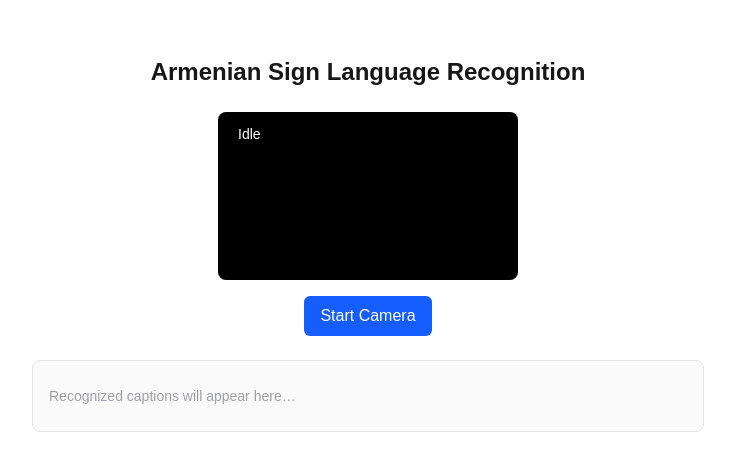
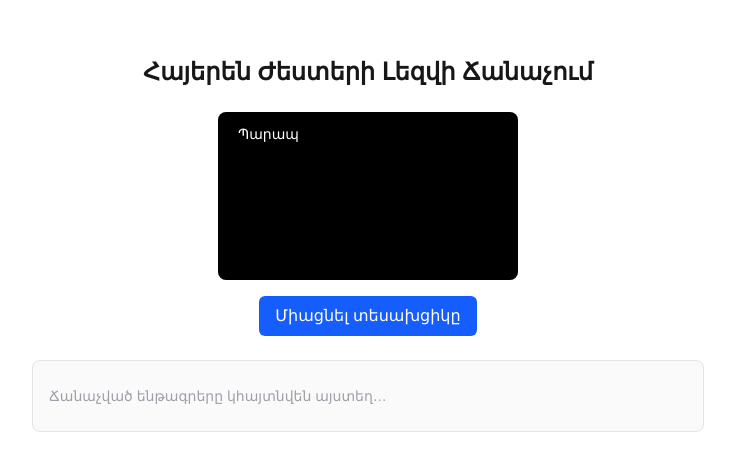
Before and after one commit to nairaamiryan/SIGNUM, a Next.js app in the folder frontend/: page / in a window 1280 px wide. Shown: the part 156-626 px from the top of the page, without its empty margins (272-1007 px from the left). Built offline with nearby package versions, Linux system fonts and the light colour scheme.

Commit message:
KAN-12: Add i18n support (Eastern/Western Armenian) via react-i18next, remove hardcoded labels

```diff
--- a/frontend/app/layout.tsx
+++ b/frontend/app/layout.tsx
@@ -1,6 +1,8 @@
 import type { Metadata } from "next";
 import { Geist, Geist_Mono } from "next/font/google";
 import "./globals.css";
+import I18nProvider from "@/components/I18nProvider";
+
 
 const geistSans = Geist({
   variable: "--font-geist-sans",
@@ -23,7 +25,9 @@ export default function RootLayout({ children }: LayoutProps<"/">) {
       lang="en"
       className={`${geistSans.variable} ${geistMono.variable} h-full antialiased`}
     >
-      <body className="min-h-full flex flex-col">{children}</body>
-    </html>
+      <body className={`${geistSans.variable} ${geistMono.variable} antialiased`}>
+        <I18nProvider>{children}</I18nProvider>
+      </body>
+    </html >
   );
 }
--- a/frontend/app/page.tsx
+++ b/frontend/app/page.tsx
@@ -1,11 +1,14 @@
 "use client";
 
 import { useCallback, useState } from "react";
+import { useTranslation } from "react-i18next";
 import CameraFeed from "@/components/CameraFeed";
 import CaptionDisplay from "@/components/CaptionDisplay";
 import { useRecognitionSocket } from "@/lib/useRecognitionSocket";
 
 export default function Home() {
+  const { t } = useTranslation();
+
   const [caption, setCaption] = useState("");
   const [confidence, setConfidence] = useState<number | null>(null);
   const [unrecognized, setUnrecognized] = useState(false);
@@ -51,7 +54,7 @@ export default function Home() {
 
   return (
     <main className="min-h-screen flex flex-col items-center justify-center p-8 gap-6">
-      <h1 className="text-2xl font-bold">Armenian Sign Language Recognition</h1>
+      <h1 className="text-2xl font-bold">{t("app.title")}</h1>
 
       <CameraFeed
         onStreamReady={handleStreamReady}
@@ -68,8 +71,7 @@ export default function Home() {
 
       {connectionError && (
         <p className="text-red-500 text-sm max-w-2xl text-center">
-          {connectionError} — the Gesture Recognition Service may not be
-          running yet.
+          {connectionError}
         </p>
       )}
     </main>
--- a/frontend/components/CameraFeed.tsx
+++ b/frontend/components/CameraFeed.tsx
@@ -1,6 +1,7 @@
 "use client";
 
 import { useRef, useState, useCallback, useEffect } from "react";
+import { useTranslation } from "react-i18next";
 
 export type RecognitionState = "idle" | "listening" | "processing" | "error";
 
@@ -22,6 +23,8 @@ export default function CameraFeed({
     onFrameCaptured,
     onFinalize,
 }: CameraFeedProps) {
+    const { t } = useTranslation();
+
     const videoRef = useRef<HTMLVideoElement>(null);
     const canvasRef = useRef<HTMLCanvasElement>(null);
     const streamRef = useRef<MediaStream | null>(null);
@@ -80,10 +83,10 @@ export default function CameraFeed({
             console.error("Camera access error:", err);
             setState("error");
             setErrorMessage(
-        err instanceof Error ? err.message : "Unable to access camera"
+                err instanceof Error ? err.message : t("camera.accessError")
             );
         }
-  }, [onStreamReady, startFrameCapture]);
+    }, [onStreamReady, startFrameCapture, t]);
 
     const stopCamera = useCallback(() => {
         stopFrameCapture();
@@ -119,10 +122,10 @@ export default function CameraFeed({
     }, [stopFrameCapture]);
 
     const stateLabel: Record<RecognitionState, string> = {
-    idle: "Idle",
-    listening: "● Listening",
-    processing: "Processing...",
-    error: "Error",
+        idle: t("state.idle"),
+        listening: t("state.listening"),
+        processing: t("state.processing"),
+        error: t("state.error"),
     };
 
     return (
@@ -152,7 +155,7 @@ export default function CameraFeed({
                         onClick={startCamera}
                         className="px-4 py-2 rounded-md bg-blue-600 text-white hover:bg-blue-700 transition"
                     >
-            Start Camera
+                        {t("controls.startCamera")}
                     </button>
                 ) : (
                     <>
@@ -161,13 +164,13 @@ export default function CameraFeed({
                             disabled={state !== "listening"}
                             className="px-4 py-2 rounded-md bg-emerald-600 text-white hover:bg-emerald-700 transition disabled:opacity-50 disabled:cursor-not-allowed"
                         >
-              Finalize
+                            {t("controls.finalize")}
                         </button>
                         <button
                             onClick={stopCamera}
                             className="px-4 py-2 rounded-md bg-red-600 text-white hover:bg-red-700 transition"
                         >
-              Stop Camera
+                            {t("controls.stopCamera")}
                         </button>
                     </>
                 )}
--- a/frontend/components/CaptionDisplay.tsx
+++ b/frontend/components/CaptionDisplay.tsx
@@ -1,4 +1,6 @@
 "use client";
+
+import { useTranslation } from "react-i18next";
 
 interface CaptionDisplayProps {
     caption: string;
@@ -11,23 +13,25 @@ export default function CaptionDisplay({
     confidence,
     unrecognized,
 }: CaptionDisplayProps) {
+    const { t } = useTranslation();
+
     return (
         <div className="w-full max-w-2xl min-h-[72px] rounded-lg border border-zinc-200 dark:border-zinc-800 bg-zinc-50 dark:bg-zinc-900 px-4 py-3 flex flex-col justify-center">
             {unrecognized ? (
                 <p className="text-amber-600 dark:text-amber-400 text-sm font-medium flex items-center gap-2">
-                    ⚠ Gesture not recognized — please repeat the sign.
+                    ⚠ {t("caption.unrecognized")}
                 </p>
             ) : caption ? (
                 <>
                     <p className="text-lg text-zinc-900 dark:text-zinc-50">{caption}</p>
                     {confidence !== null && (
                         <p className="text-xs text-zinc-500 mt-1">
-                            Confidence: {(confidence * 100).toFixed(0)}%
+                            {t("caption.confidence", { value: (confidence * 100).toFixed(0) })}
                         </p>
                     )}
                 </>
             ) : (
-                <p className="text-zinc-400 text-sm">Recognized captions will appear here…</p>
+                <p className="text-zinc-400 text-sm">{t("caption.placeholder")}</p>
             )}
         </div>
     );
--- /dev/null
+++ b/frontend/components/I18nProvider.tsx
@@ -0,0 +1,17 @@
+"use client";
+
+import { useEffect, useState } from "react";
+import { I18nextProvider } from "react-i18next";
+import i18n from "@/lib/i18n";
+
+export default function I18nProvider({ children }: { children: React.ReactNode }) {
+    const [ready, setReady] = useState(false);
+
+    useEffect(() => {
+        setReady(true);
+    }, []);
+
+    if (!ready) return null;
+
+    return <I18nextProvider i18n={i18n}>{children}</I18nextProvider>;
+}
--- /dev/null
+++ b/frontend/lib/i18n.ts
@@ -0,0 +1,20 @@
+"use client";
+
+import i18n from "i18next";
+import { initReactI18next } from "react-i18next";
+import hyAM from "../public/locales/hy-AM/common.json";
+import hyWM from "../public/locales/hy-WM/common.json";
+
+i18n.use(initReactI18next).init({
+    resources: {
+        "hy-AM": { translation: hyAM },
+        "hy-WM": { translation: hyWM },
+    },
+    lng: "hy-AM",
+    fallbackLng: "hy-AM",
+    interpolation: {
+        escapeValue: false,
+    },
+});
+
+export default i18n;
--- a/frontend/lib/useRecognitionSocket.ts
+++ b/frontend/lib/useRecognitionSocket.ts
@@ -1,6 +1,7 @@
 "use client";
 
 import { useRef, useCallback, useState, useEffect } from "react";
+import { useTranslation } from "react-i18next";
 import type { ClientMessage, ServerMessage } from "./types";
 
 interface UseRecognitionSocketOptions {
@@ -16,13 +17,15 @@ export function useRecognitionSocket({
     onServerState,
     onError,
 }: UseRecognitionSocketOptions) {
+    const { t } = useTranslation();
+
     const socketRef = useRef<WebSocket | null>(null);
     const [connected, setConnected] = useState(false);
 
     const connect = useCallback(() => {
         const url = process.env.NEXT_PUBLIC_WS_URL;
         if (!url) {
-            onError?.("WebSocket URL is not configured (NEXT_PUBLIC_WS_URL).");
+            onError?.(t("connection.notConfigured"));
             return;
         }
 
@@ -34,7 +37,7 @@ export function useRecognitionSocket({
         socket.onclose = () => setConnected(false);
 
         socket.onerror = () => {
-            onError?.("Unable to connect to the Gesture Recognition Service.");
+            onError?.(t("connection.error"));
         };
 
         socket.onmessage = (event) => {
@@ -59,7 +62,7 @@ export function useRecognitionSocket({
                 console.warn("Received malformed message from Gesture Recognition Service:", event.data);
             }
         };
-    }, [onCaption, onUnrecognized, onServerState, onError]);
+    }, [onCaption, onUnrecognized, onServerState, onError, t]);
 
     const disconnect = useCallback(() => {
         socketRef.current?.close();
--- a/frontend/package.json
+++ b/frontend/package.json
@@ -9,9 +9,11 @@
     "lint": "eslint"
   },
   "dependencies": {
+    "i18next": "^26.4.2",
     "next": "16.3.8",
     "react": "19.2.8",
-    "react-dom": "19.2.8"
+    "react-dom": "19.2.8",
+    "react-i18next": "^17.0.15"
   },
   "devDependencies": {
     "@tailwindcss/postcss": "^4",
--- /dev/null
+++ b/frontend/public/locales/hy-AM/common.json
@@ -0,0 +1,28 @@
+{
+    "app": {
+        "title": "Հայերեն Ժեստերի Լեզվի Ճանաչում"
+    },
+    "state": {
+        "idle": "Պարապ",
+        "listening": "● Լսում է",
+        "processing": "Մշակվում է...",
+        "error": "Սխալ"
+    },
+    "controls": {
+        "startCamera": "Միացնել տեսախցիկը",
+        "stopCamera": "Անջատել տեսախցիկը",
+        "finalize": "Ավարտել"
+    },
+    "caption": {
+        "placeholder": "Ճանաչված ենթագրերը կհայտնվեն այստեղ…",
+        "unrecognized": "Ժեստը չի ճանաչվել — խնդրում ենք կրկնել նշանը։",
+        "confidence": "Վստահություն՝ {{value}}%"
+    },
+    "connection": {
+        "error": "Չհաջողվեց կապվել Ժեստերի ճանաչման ծառայությանը։",
+        "notConfigured": "WebSocket URL-ը կարգավորված չէ։"
+    },
+    "camera": {
+        "accessError": "Չհաջողվեց ստանալ տեսախցիկի մուտք"
+    }
+}
--- /dev/null
+++ b/frontend/public/locales/hy-WM/common.json
@@ -0,0 +1,28 @@
+{
+    "app": {
+        "title": "Հայերէն Նշանի Լեզուի Ճանաչում"
+    },
+    "state": {
+        "idle": "Պարապ",
+        "listening": "● Կը լսէ",
+        "processing": "Կը մշակուի...",
+        "error": "Սխալ"
+    },
+    "controls": {
+        "startCamera": "Միացնել խցիկը",
+        "stopCamera": "Անջատել խցիկը",
+        "finalize": "Աւարտել"
+    },
+    "caption": {
+        "placeholder": "Ճանչցուած խորագիրները պիտի երեւին հոս…",
+        "unrecognized": "Նշանը չճանչցուեցաւ — կը խնդրուի կրկնել նշանը։",
+        "confidence": "Վստահութիւն՝ {{value}}%"
+    },
+    "connection": {
+        "error": "Չյաջողեցաւ կապուիլ Նշանի ճանաչման ծառայութեան։",
+        "notConfigured": "WebSocket URL-ը կարգաւորուած չէ։"
+    },
+    "camera": {
+        "accessError": "Չյաջողեցաւ ստանալ խցիկի մուտք"
+    }
+}
```
Also changed, not shown: 1 other file (tests, documents, lock files or other folders). Lines whose indentation alone changed are shown as unchanged.
